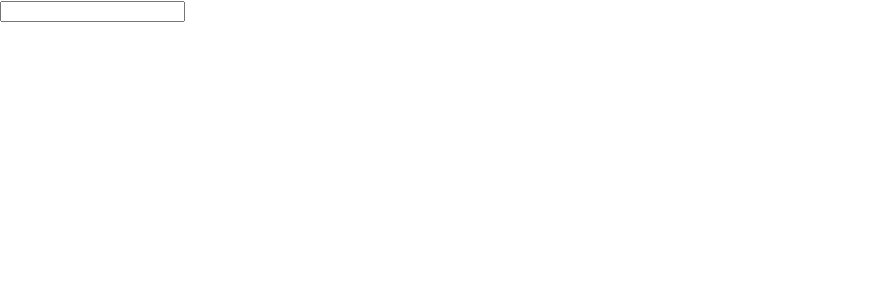
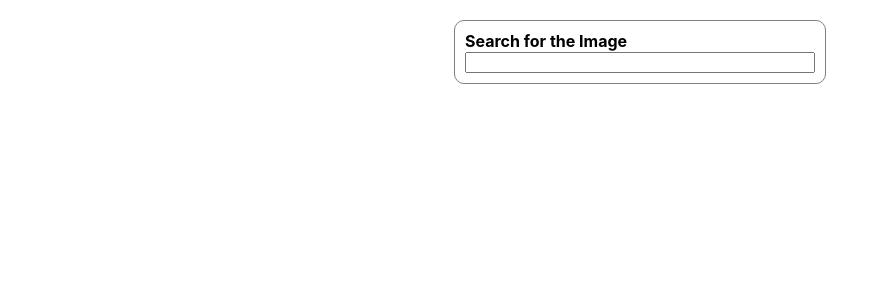
Before and after one commit to shashikant-14/SearchImageApp, a React (Create React App) app: page / in a window 1280 px wide. Shown: the top 300 px of the page, without its empty margins (0-889 px from the left). Built offline with nearby package versions, Linux system fonts and the light colour scheme.

Commit message:
Styles added

```diff
--- a/src/App.css
+++ b/src/App.css
@@ -0,0 +1,12 @@
+*{
+    margin: 0;
+    box-sizing: border-box;
+}
+.appContainer{
+    display: flex;
+    flex-direction: column;
+    align-items: center;
+    width: 100dvw;
+    height: 100dvh;
+    padding: 20px;
+}
--- a/src/App.js
+++ b/src/App.js
@@ -2,6 +2,7 @@ import React, { useState } from "react";
 import SearchImage from "./component/searchImage/searchImage";
 import { searchImages } from "./API/searchAPI";
 import ImageList from "./component/ImageList/ImageList";
+import './App.css'
 
 function App() {
   const [images, setImages] = useState([]);
@@ -13,10 +14,10 @@ function App() {
   }
 
   return (
-    <>
+    <div className="appContainer">
       <SearchImage onSearch={handleSearch} />
       <ImageList Images={images} />
-    </>
+    </div>
   )
 
 }
--- /dev/null
+++ b/src/component/ImageList/ImageList.css
@@ -0,0 +1,6 @@
+.listWrapper{
+display: flex;
+flex-wrap: wrap;
+justify-content: center;
+gap: 10px;
+}
--- a/src/component/ImageList/ImageList.js
+++ b/src/component/ImageList/ImageList.js
@@ -1,5 +1,6 @@
 import React from "react";
 import ImageShow from "../ImageShow/ImageShow";
+import './ImageList.css'
 
 const ImageList = ({ Images }) => {
 
@@ -10,7 +11,7 @@ const ImageList = ({ Images }) => {
     ));
 
     return (
-        <div>
+        <div className="listWrapper">
             {resultImage}
         </div>
     )
--- /dev/null
+++ b/src/component/ImageShow/ImageShow.css
@@ -0,0 +1,4 @@
+img{
+width: 200px;
+height: 200px;
+}
--- a/src/component/ImageShow/ImageShow.js
+++ b/src/component/ImageShow/ImageShow.js
@@ -1,5 +1,5 @@
 import React from "react";
-
+import './ImageShow.css';
 
 const ImageShow = ({Image}) =>{
     return(
--- /dev/null
+++ b/src/component/searchImage/searchImage.css
@@ -0,0 +1,18 @@
+.searchBar{
+    border: 1px solid gray;
+    border-radius: 10px;
+    box-sizing: border-box;
+    padding: 10px;
+    margin-bottom: 10px;
+    width: 30%;
+    min-width: 200px;
+
+}
+
+.searchBar form input{
+    width: 100%;
+}
+
+form label{
+    font-weight: bold;
+}
--- a/src/component/searchImage/searchImage.js
+++ b/src/component/searchImage/searchImage.js
@@ -1,22 +1,26 @@
 import React, { useState } from "react";
+import './searchImage.css'
 
-const SearchImage = ({onSearch}) => {
+const SearchImage = ({ onSearch }) => {
     const [input, setInput] = useState('');
-    const handleInput = (e) =>{
+    const handleInput = (e) => {
         console.log("fgfdgd");
         setInput(e.target.value);
         //setInput(e.target.value.replace(/[a-z]/,''));
     }
 
-    const handleSubmit = (e) =>{
+    const handleSubmit = (e) => {
         e.preventDefault();
         input && onSearch(input);
     }
 
-    return(
-        <form onSubmit={handleSubmit}>
-        <input type="text" value={input} onChange={handleInput}/>
-        </form>
+    return (
+        <div className="searchBar">
+            <form onSubmit={handleSubmit}>
+                <label>Search for the Image</label>
+                <input type="text" value={input} onChange={handleInput} />
+            </form>
+        </div>
     )
 }
 
```
